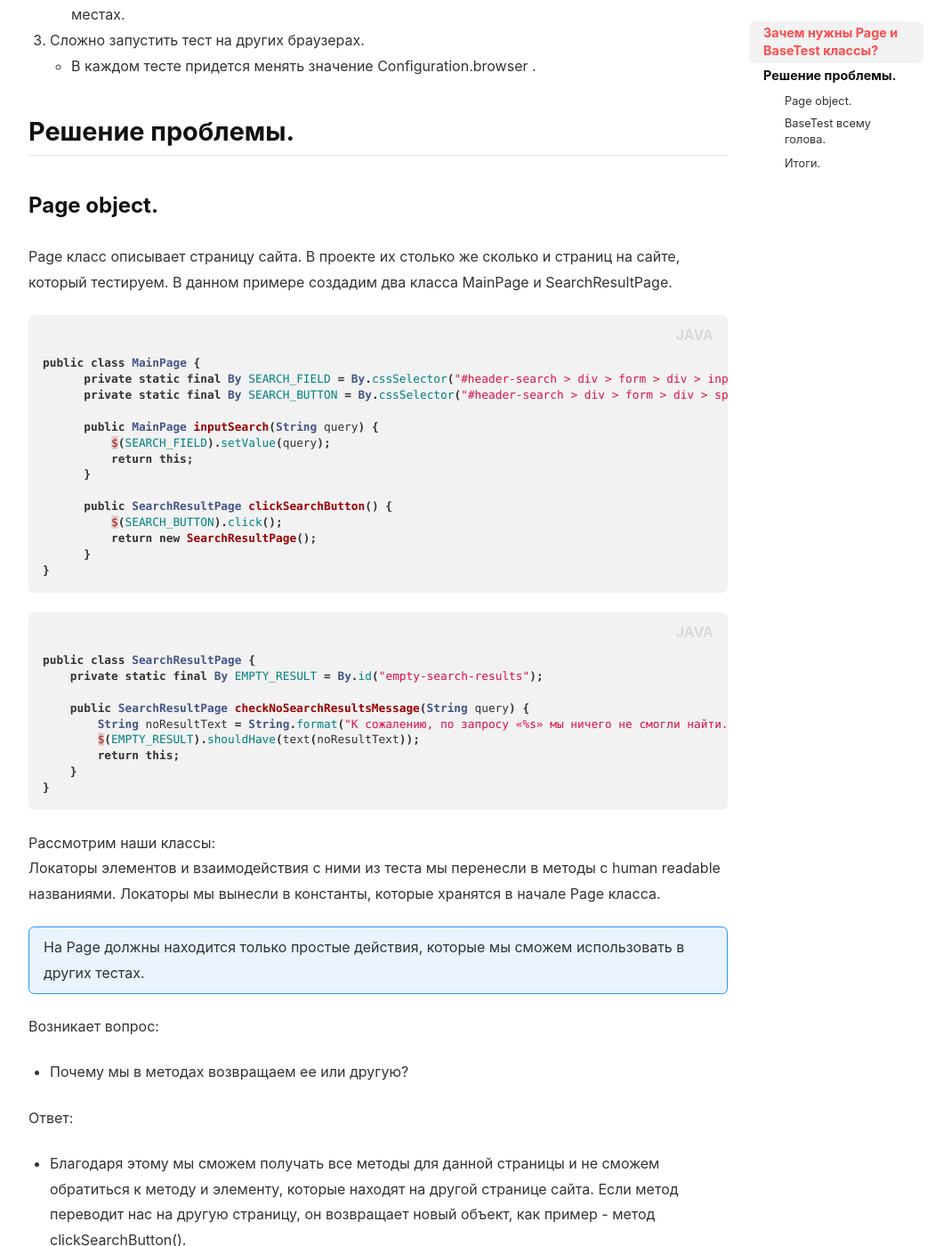
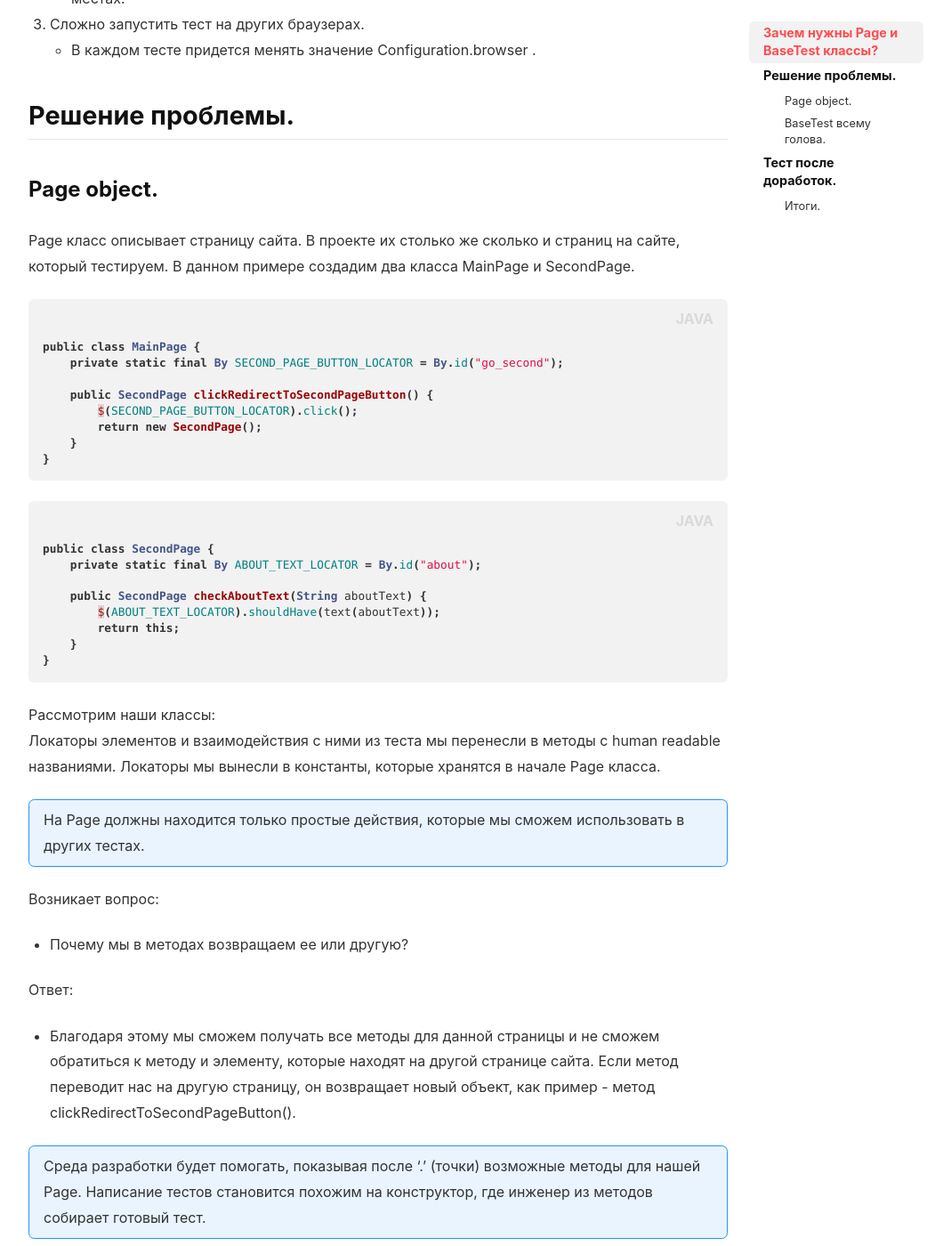
Before and after one commit to EreOo/EreOo.github.io, a Jekyll site: the page built from _posts/2018-05-1-page-opject.md, in a window 1280 px wide and 1400 px high, scrolled down 1069 px. Shown: the whole window at 89% size, without its empty margins (105-1174 px from the left). Built offline with Jekyll 4.4.1, drawn with Linux system fonts in a browser that asks for light colours; nearby versions of some CDN libraries; some of the changed text lies outside the part shown.

Commit message:
fix articles text

```diff
--- a/_posts/2018-05-1-page-opject.md
+++ b/_posts/2018-05-1-page-opject.md
@@ -10,23 +10,22 @@ tags: Java Selenide Junior Web
 {% highlight Java %}
 public class OurFirstTest {
 
-    @BeforeTest
-    private void settings() {
-        Configuration.browser = "chrome";
-    }
+  @BeforeTest
+  private void settings() {
+      Configuration.browser = "chrome";
+  }
 
-    @Test
-    public void checkNoSearchResult() {
-        open("https://www.dns-shop.ru/");
-        $(By.cssSelector("#header-search > div > form > div > input")).setValue("qweqwe");
-        $(By.cssSelector("#header-search > div > form > div > span.input-group-btn > button")).click();
-        $(By.id("empty-search-results")).shouldHave(text("К сожалению, по запросу «qweqwe» мы ничего не смогли найти."));
-    }
+  @Test
+  public void checkSecondPageAboutText() {
+      open("https://ereoo.github.io/main-page");
+      $(By.id("go_second")).click();
+      $(By.id("about")).shouldHave(text("This is second test page \"SecondPage\". First test page is \"MainPage\". This is a test page filled with common HTML elements. Feel free to practice create your auto-tests."));
+  }
 
-    @AfterTest
-    private void close() {
-        getWebDriver().close();
-    }
+  @AfterTest
+  private void close() {
+      getWebDriver().close();
+  }
 }
 {% endhighlight %}
 <!--more-->
@@ -46,32 +45,25 @@ public class OurFirstTest {
 ## Решение проблемы.
 ### Page object.
 Page класс описывает страницу сайта. В проекте их столько же сколько и страниц на сайте, который тестируем.
-В данном примере создадим два класса MainPage и SearchResultPage.
+В данном примере создадим два класса MainPage и SecondPage.
 
 {% highlight Java %}
 public class MainPage {
-      private static final By SEARCH_FIELD = By.cssSelector("#header-search > div > form > div > input");
-      private static final By SEARCH_BUTTON = By.cssSelector("#header-search > div > form > div > span.input-group-btn > button");
+    private static final By SECOND_PAGE_BUTTON_LOCATOR = By.id("go_second");
 
-      public MainPage inputSearch(String query) {
-          $(SEARCH_FIELD).setValue(query);
-          return this;
-      }
-
-      public SearchResultPage clickSearchButton() {
-          $(SEARCH_BUTTON).click();
-          return new SearchResultPage();
-      }
+    public SecondPage clickRedirectToSecondPageButton() {
+        $(SECOND_PAGE_BUTTON_LOCATOR).click();
+        return new SecondPage();
+    }
 }
 {% endhighlight %}
 
 {% highlight Java %}
-public class SearchResultPage {
-    private static final By EMPTY_RESULT = By.id("empty-search-results");
+public class SecondPage {
+    private static final By ABOUT_TEXT_LOCATOR = By.id("about");
 
-    public SearchResultPage checkNoSearchResultsMessage(String query) {
-        String noResultText = String.format("К сожалению, по запросу «%s» мы ничего не смогли найти.", query);
-        $(EMPTY_RESULT).shouldHave(text(noResultText));
+    public SecondPage checkAboutText(String aboutText) {
+        $(ABOUT_TEXT_LOCATOR).shouldHave(text(aboutText));
         return this;
     }
 }
@@ -88,7 +80,7 @@ public class SearchResultPage {
  * Почему мы в методах возвращаем ее или другую?
 
  Ответ:
-  * Благодаря этому мы сможем получать все методы для данной страницы и не сможем обратиться к методу и элементу, которые находят на другой странице сайта. Если метод переводит нас на другую страницу, он возвращает новый объект, как пример - метод clickSearchButton().
+  * Благодаря этому мы сможем получать все методы для данной страницы и не сможем обратиться к методу и элементу, которые находят на другой странице сайта. Если метод переводит нас на другую страницу, он возвращает новый объект, как пример - метод clickRedirectToSecondPageButton().
 
   Среда разработки будет помогать, показывая после '.' (точки) возможные методы для нашей Page. Написание тестов становится похожим на конструктор,
   где инженер из методов собирает готовый тест.
@@ -139,25 +130,23 @@ public class BaseTest {
 3. Заново казывать сайт.
 - Указываем сайт один раз в константе.
 
-##Тест после доработок.
+## Тест после доработок.
 {% highlight Java %}
 public class NoSearchResults extends BaseTest {
-    private static final String NO_RESULTS_QUERY = "qweqwe";
+    private static final String ABOUT_TEXT = "This is second test page \"SecondPage\". First test page is \"MainPage\". This is a test page filled with common HTML elements. Feel free to practice create your auto-tests.";
 
     @Test
-    public void noSearchResults() {
+    public void checkSecondPageAboutText() {
         openSite()
-                .inputSearch(NO_RESULTS_QUERY)
-                .clickSearchButton()
-                .checkNoSearchResultsMessage(NO_RESULTS_QUERY);
+                .clickRedirectToSecondPageButton()
+                .checkAboutText(ABOUT_TEXT);
     }
 }
 {% endhighlight %}
 
 Рассмотрим тест:
 - extends BaseTest - каждый новый тест нужно наследовать от BaseTest. Мы наследуем метод openSite и close (который будет вызываться автоматически благодаря аннотации).
--   openSite()
-          .inputSearch(NO_RESULTS_QUERY) - открываем сайт и получаем после '.' метод MainPage и дальше строим наш тест.
+- openSite() - открываем сайт и получаем после '.' методы с MainPage и дальше строим наш тест.
 
 
 ### Итоги.
```
Also changed, not shown: other parts of _posts/2018-05-1-page-opject.md (+7 -8 lines), _posts/2018-04-20-first-test.md (+1 -1 lines).
